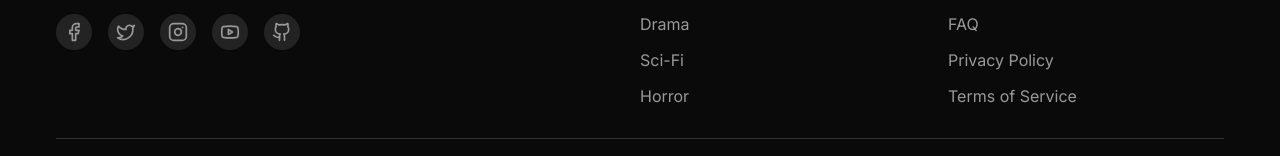
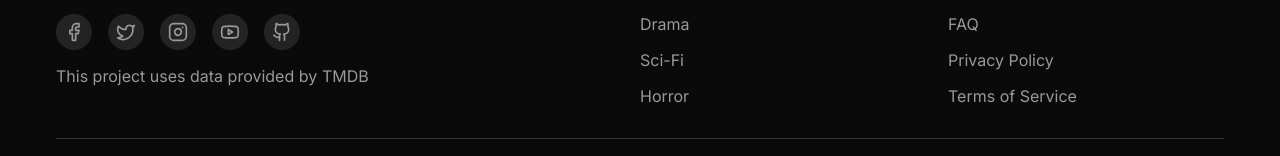
Before and after one commit to superGemHere/MovieDB, a Next.js app in the folder moviedb/: page / in a window 1280 px wide. Shown: the part 1347-1503 px from the top of the page. Built offline with nearby package versions, Linux system fonts and the light colour scheme; no server answers.

Commit message:
feat: credits

```diff
--- a/moviedb/components/footer.module.css
+++ b/moviedb/components/footer.module.css
@@ -67,6 +67,11 @@
    color: black;
  }
 
+ .attribution{
+  display: flex;
+  gap: .3rem;
+ }
+
  .bottom {
    padding-top: 1.5rem;
    border-top: 1px solid #333;
--- a/moviedb/components/footer.tsx
+++ b/moviedb/components/footer.tsx
@@ -27,6 +27,10 @@ export default function Footer() {
                 <Github size={20} />
               </Link>
             </div>
+            <div className={styles.attribution}>
+              <span >This project uses data provided by</span>
+              <Link target="_blank" href="https://www.themoviedb.org/">TMDB</Link>
+            </div>
           </div>
 
           <div className={styles.column}>
```
